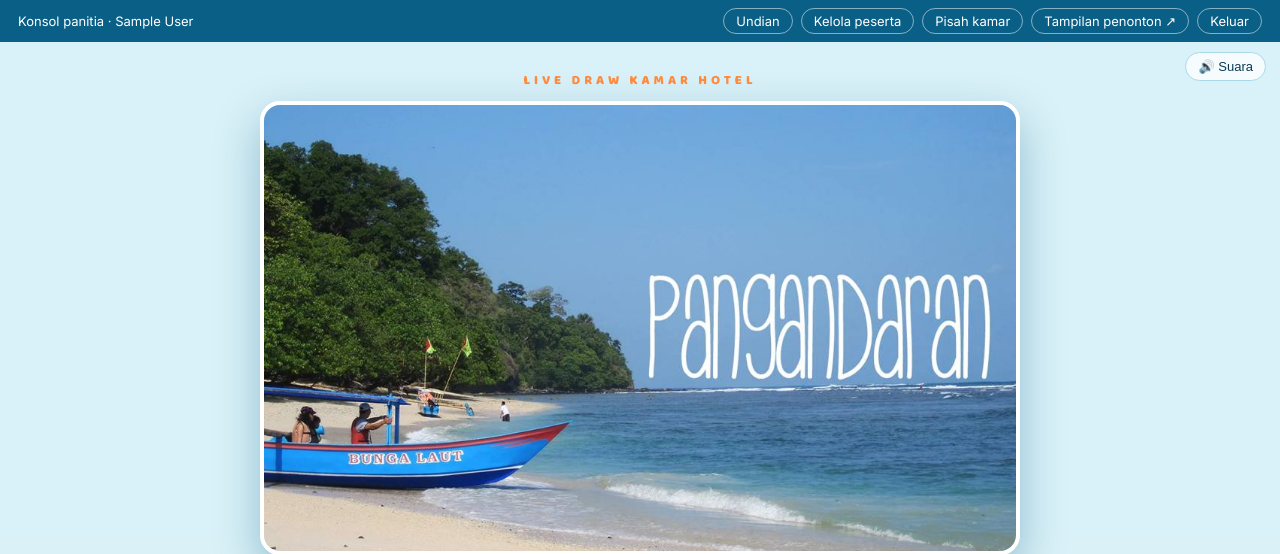
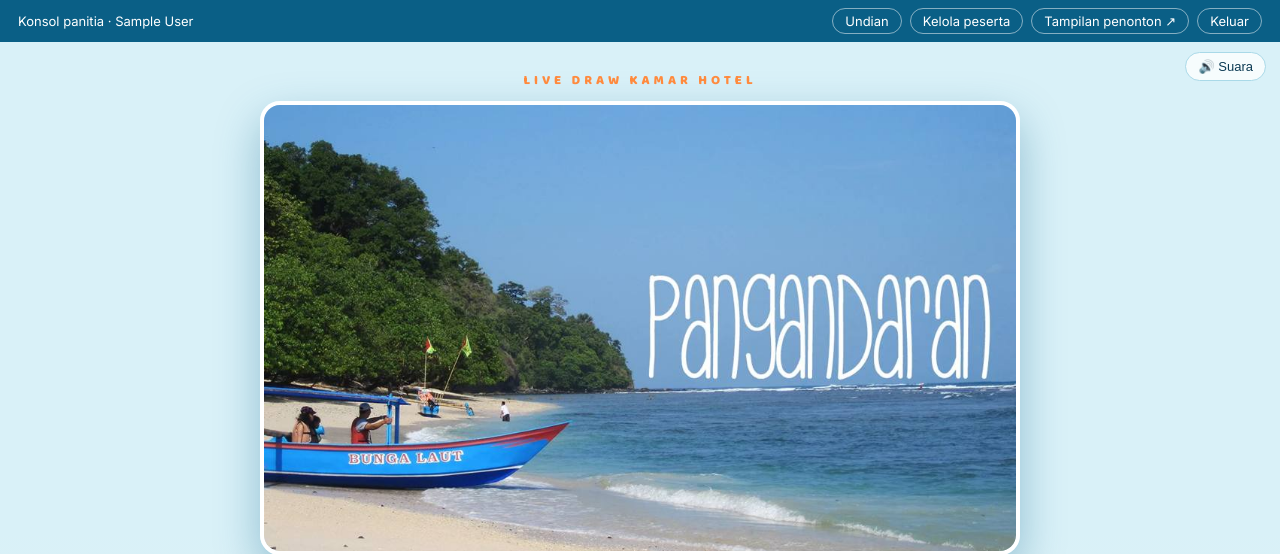
Before and after one commit to frs-rf/draw-room, a Laravel app: page /panitia in a window 1280 px wide; the page is wider, and only the part inside the window is pictured. Shown: the top 554 px of that part. Run offline with Laravel 12, Linux system fonts and the light colour scheme; the visitor is signed in with stand-in values (Sample User, id 1); data comes from the database, SQL or seed files in the repository; data that the repository does not hold is empty; style sheets or scripts are compiled from the project's sources.

Commit message:
hide 'Pisah kamar' button from topbar so it is only accessible via direct URL

```diff
--- a/resources/views/panitia/_topbar.blade.php
+++ b/resources/views/panitia/_topbar.blade.php
@@ -3,7 +3,6 @@
   <span class="links">
     <a href="{{ route('panitia.console') }}">Undian</a>
     <a href="{{ route('panitia.roster') }}">Kelola peserta</a>
-    <a href="{{ route('panitia.separated') }}">Pisah kamar</a>
     <a href="{{ route('draw.viewer') }}" target="_blank" rel="noopener">Tampilan penonton ↗</a>
     <form method="POST" action="{{ route('logout') }}">
       @csrf
```
